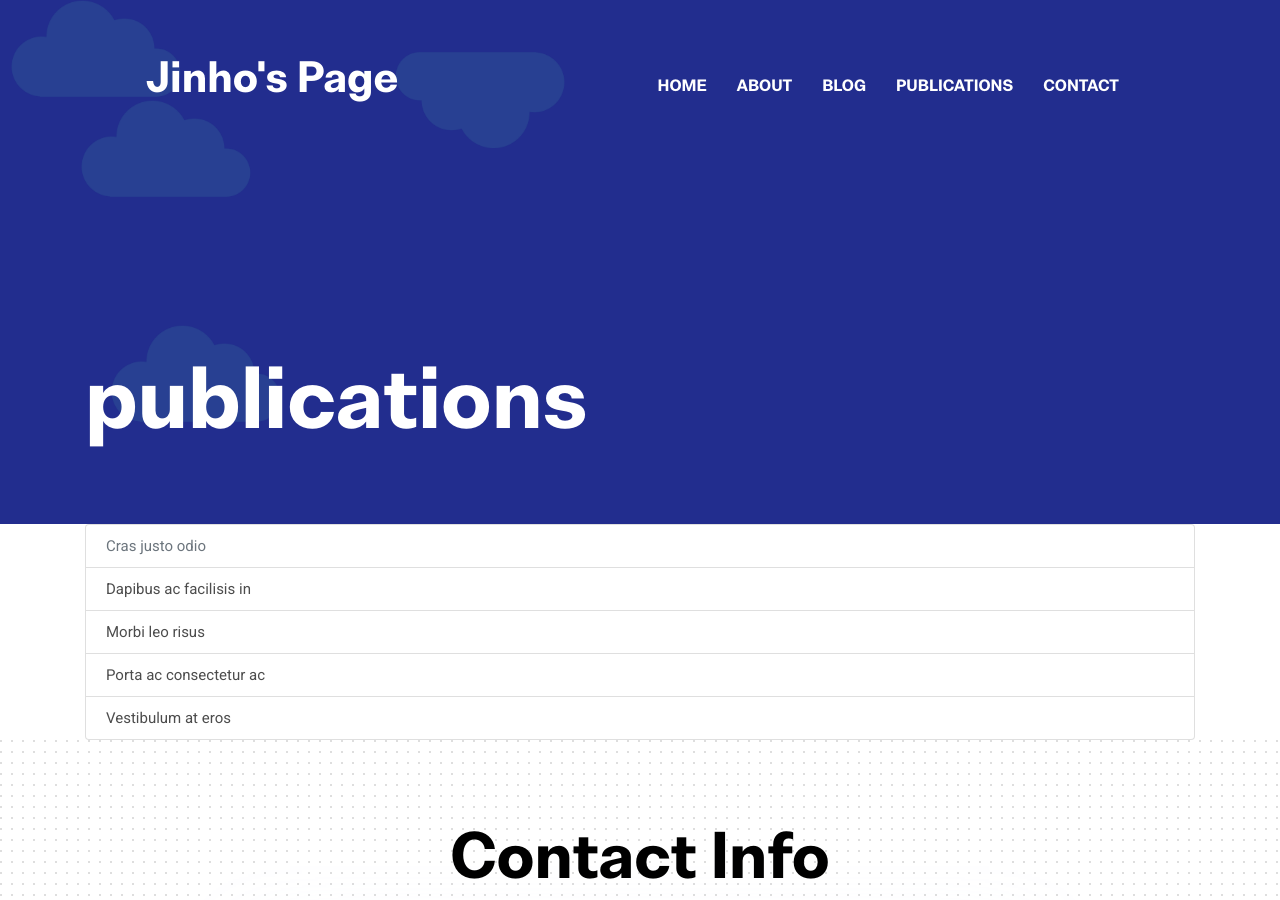
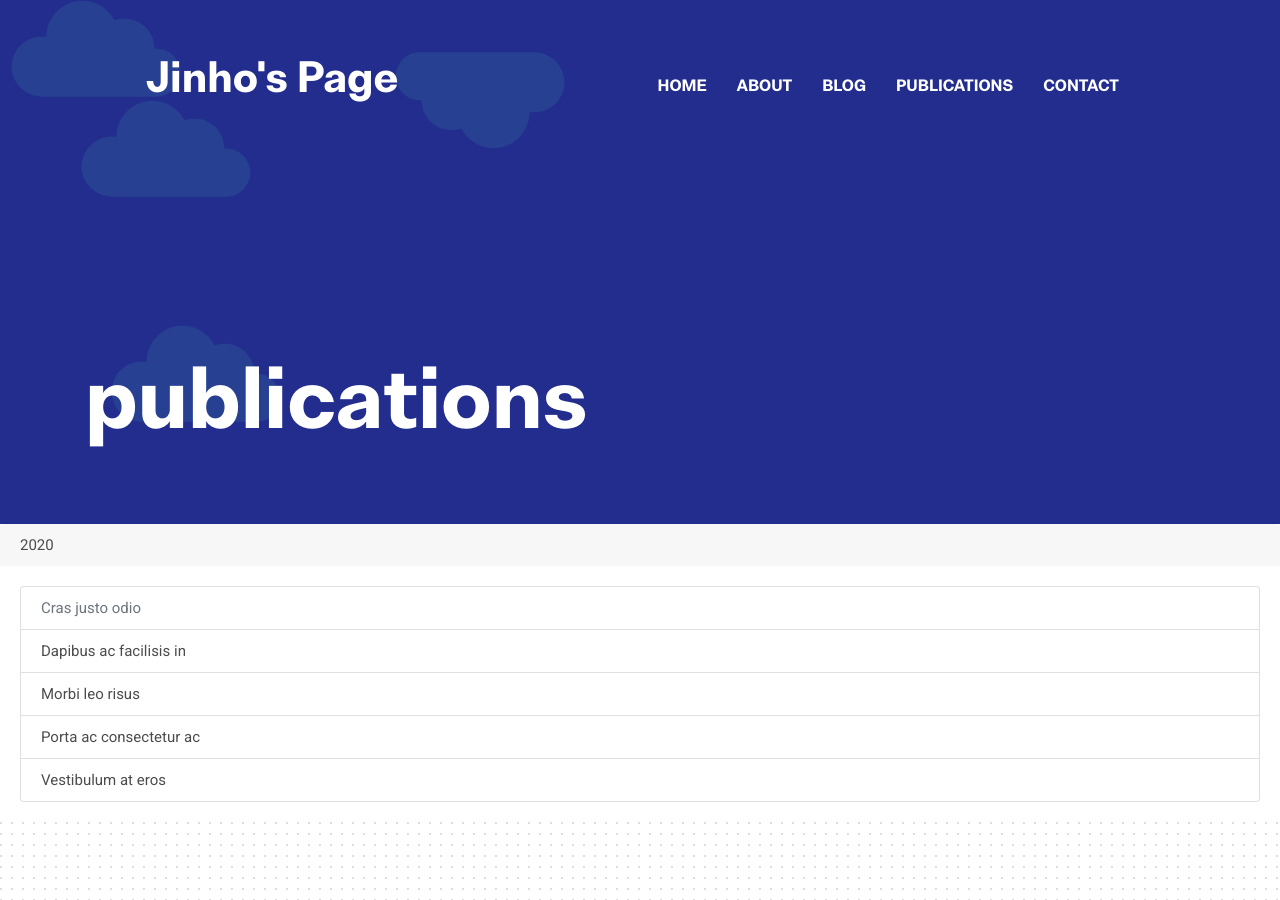
Before and after one commit to woal777/woal777.github.io, a Jekyll site: the page built from _pages/publication.html, in a window 1280 px wide and 900 px high. Built offline with Jekyll 4.4.1, drawn with Linux system fonts in a browser that asks for light colours.

Commit message:
initial commit

```diff
--- a/_layouts/publication.html
+++ b/_layouts/publication.html
@@ -18,7 +18,11 @@
 </section>
 <!-- /page title -->
 
-<div class="container">
+<div class="card">
+  <div class="card-header">
+    2020
+  </div>
+  <div class="card-body">
     <ul class="list-group">
       <li class="list-group-item disabled">Cras justo odio</li>
       <li class="list-group-item">Dapibus ac facilisis in</li>
@@ -27,3 +31,7 @@
       <li class="list-group-item">Vestibulum at eros</li>
     </ul>
   </div>
+</div>
+<div class="container">
+
+</div>
```
Lines whose indentation alone changed are shown as unchanged.
